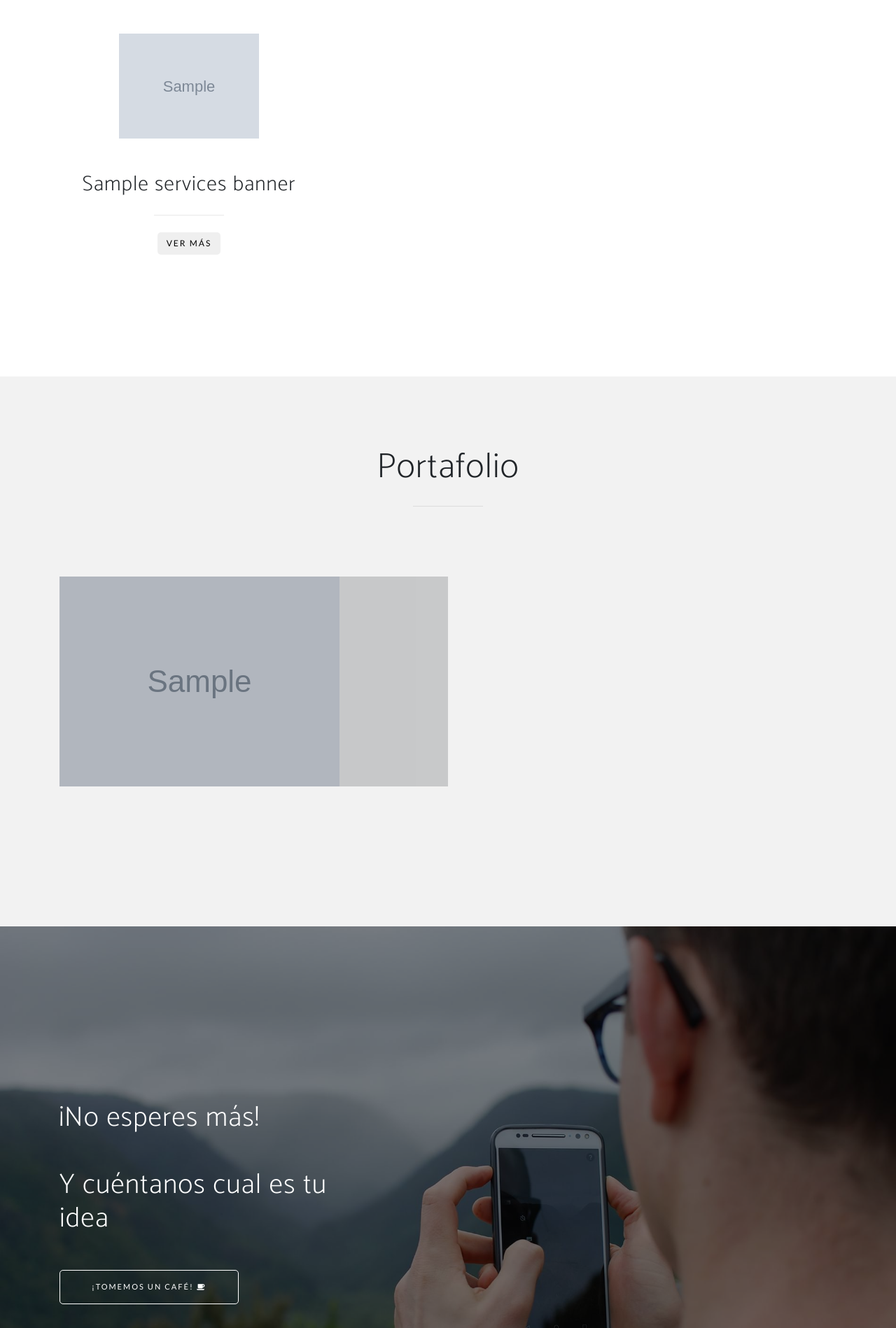
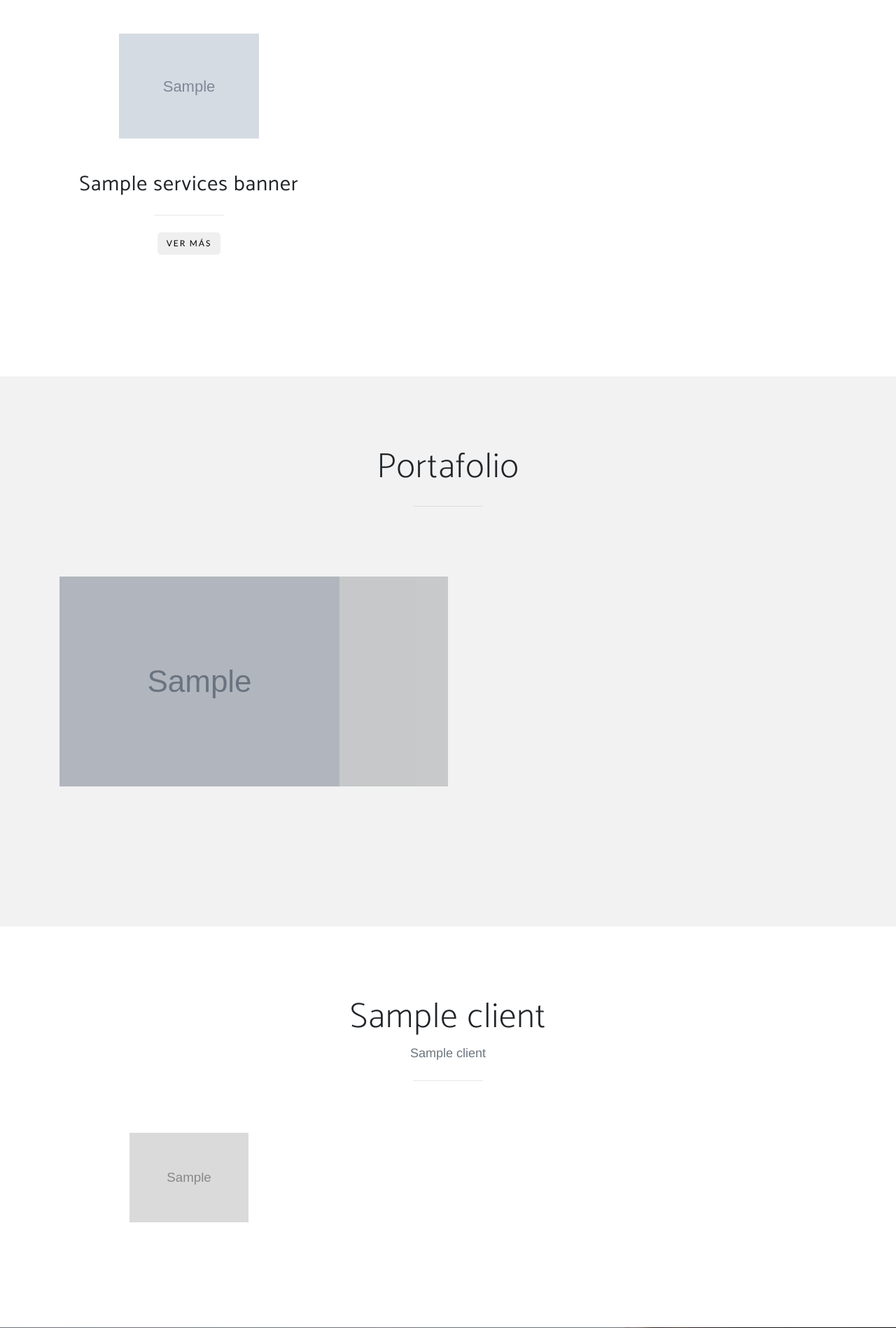
Before and after one commit to javila3090/waira, a Laravel app: template resources/views/welcome.blade.php in a window 1280 px wide. Shown: the part 1753-3651 px from the top of the page at 70% size. Run offline with Laravel 8, Linux system fonts and the light colour scheme; the template is opened without the code that fills it: most values are stand-ins (such as "Sample title", 1, 10 or a date in 2020); grey boxes marked "Sample" are stand-in pictures; some web fonts are replaced.

Commit message:
Web site to 95%

```diff
--- a/resources/views/partials/services.blade.php
+++ b/resources/views/partials/services.blade.php
@@ -15,7 +15,7 @@
                                 <br>
                                 <br>
                                 <br>
-                                <h3>{{$sb->title}}</h3>
+                                <h3 style="font-weight:400;">{{$sb->title}}</h3>
                                 <hr>
                                 <br>
                                 <button data-toggle="collapse" class="btn btn-theme size-12px" data-target="#{{$sb->id}}">Ver más</button>
--- a/resources/views/welcome.blade.php
+++ b/resources/views/welcome.blade.php
@@ -18,10 +18,13 @@
 <!-- Portfolio -->
 @include('partials.portfolio')
 
+<!-- Clients -->
+@include('partials.clients')
+
 <section class="cta">
     <div class="cta-content">
         <div class="container">
-            <h2 class="size-40px wow fadeInDown">¡No esperes más!<br><br>Y cuéntanos cual es tu idea</h2>
+            <h2 class="size-40px wow fadeInDown">¡No esperes más!<br><br>Y cuéntanos tu idea</h2>
             <br>
             <a href="#contact" class="btn btn-outline btn-xl js-scroll-trigger  wow fadeInUp">¡Tomemos un café! <i class="fa fa-coffee"></i></a>
         </div>
@@ -29,9 +32,6 @@
     <div class="overlay"></div>
 </section>
 
-<!-- Clients -->
-@include('partials.clients')
-
 <!-- Contact -->
 @include('partials.contact')
 @endsection
```
